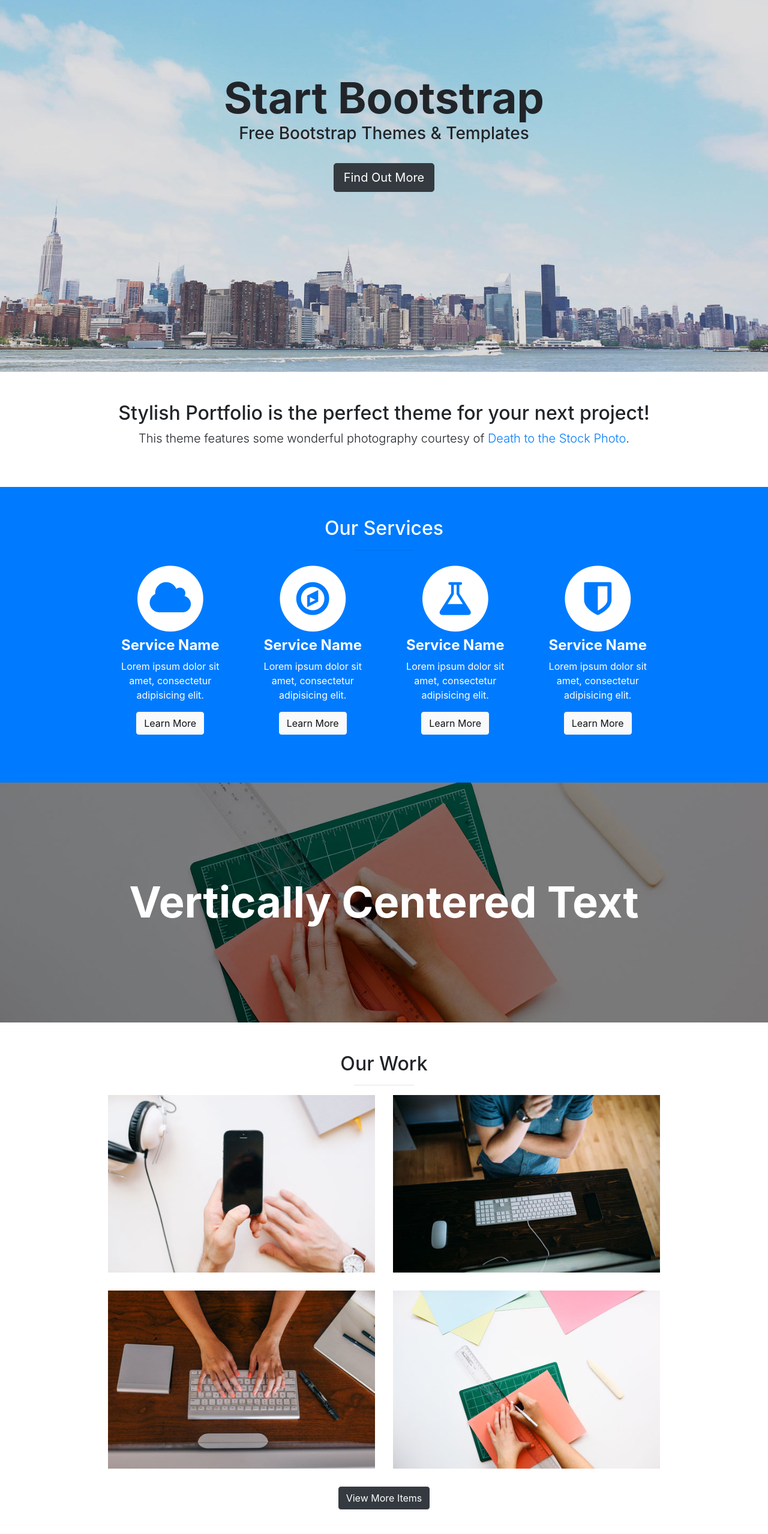
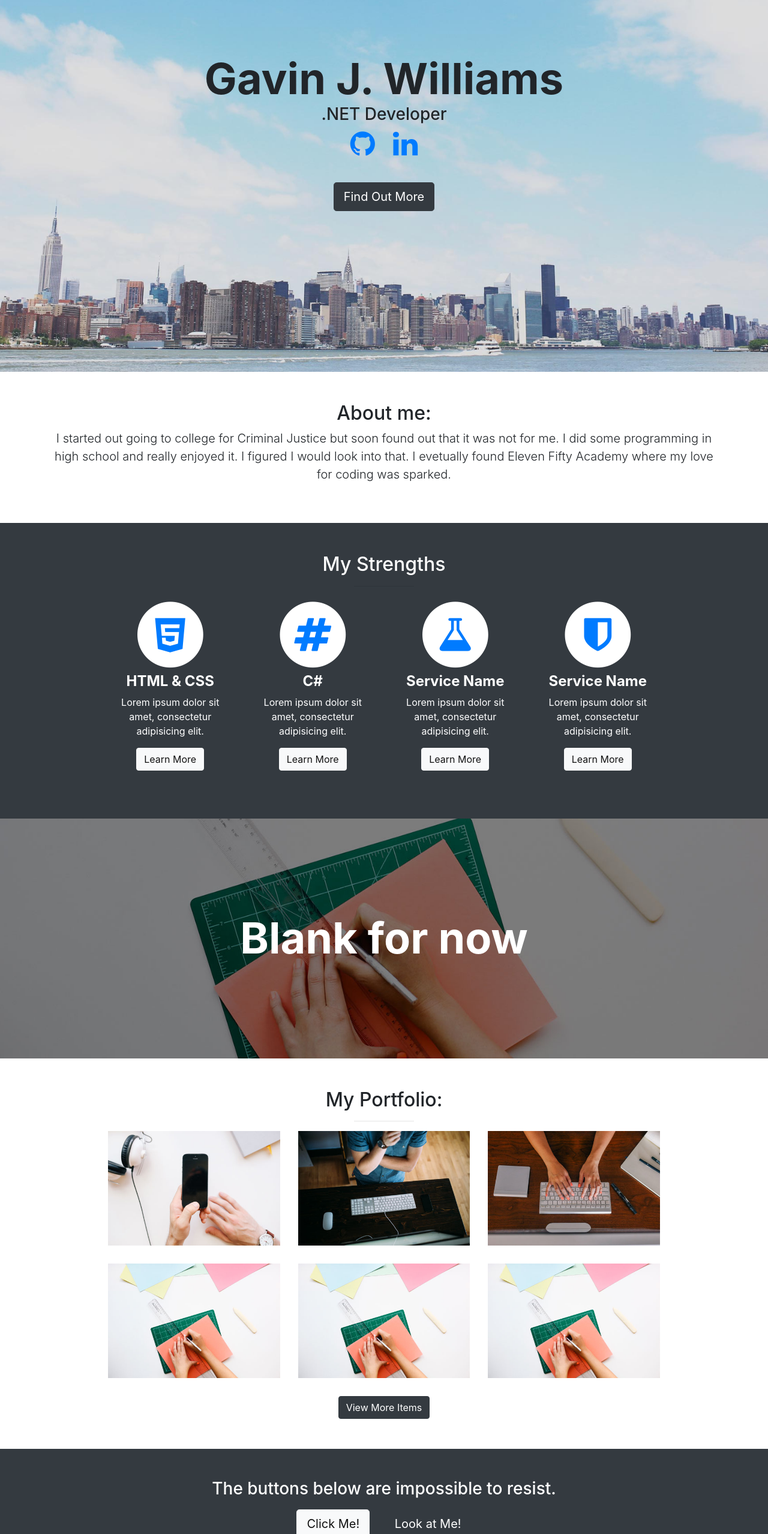
Before and after one commit to Gavjoswil/PortfolioProject, a website with bundled scripts: page index.html in a window 1280 px wide. Shown: the part 180-2738 px from the top of the page at 60% size. Built offline with nearby package versions, Linux system fonts and the light colour scheme.

Commit message:
Initial commit

```diff
--- a/css/stylish-portfolio.css
+++ b/css/stylish-portfolio.css
@@ -228,22 +228,6 @@ hr.small {
 }
 
 
-/* Map */
-
-.map {
-  height: 500px;
-}
-
-@media(max-width:768px) {
-  .map {
-    height: 75%;
-  }
-}
-
-.map iframe {
-  pointer-events: none;
-}
-
 
 /* Footer */
 
--- a/index.html
+++ b/index.html
@@ -8,7 +8,7 @@
     <meta name="description" content="">
     <meta name="author" content="">
 
-    <title>Stylish Portfolio - Start Bootstrap Template</title>
+    <title>Gavin Williams - Portfolio</title>
 
     <!-- Bootstrap Core CSS -->
     <link href="vendor/bootstrap/css/bootstrap.min.css" rel="stylesheet">
@@ -42,7 +42,7 @@
           <a class="js-scroll-trigger" href="#about">About</a>
         </li>
         <li>
-          <a class="js-scroll-trigger" href="#services">Services</a>
+          <a class="js-scroll-trigger" href="#services">Strengths</a>
         </li>
         <li>
           <a class="js-scroll-trigger" href="#portfolio">Portfolio</a>
@@ -56,8 +56,20 @@
     <!-- Header -->
     <header class="header" id="top">
       <div class="text-vertical-center">
-        <h1>Start Bootstrap</h1>
-        <h3>Free Bootstrap Themes &amp; Templates</h3>
+        <h1>Gavin J. Williams</h1>
+        <h3>.NET Developer</h3>
+        <ul class="list-inline">
+          <li class="list-inline-item">
+            <a href="https://github.com/Gavjoswil" target="_blank">
+              <i class="fa fa-github fa-fw fa-3x"></i>
+            </a>
+          </li>
+          <li class="list-inline-item">
+            <a href="https://www.linkedin.com/in/gavin-williams-951709148/" target="_blank">
+              <i class="fa fa-linkedin fa-fw fa-3x"></i>
+            </a>
+          </li>
+        </ul>
         <br>
         <a href="#about" class="btn btn-dark btn-lg js-scroll-trigger">Find Out More</a>
       </div>
@@ -66,29 +78,28 @@
     <!-- About -->
     <section id="about" class="about">
       <div class="container text-center">
-        <h2>Stylish Portfolio is the perfect theme for your next project!</h2>
-        <p class="lead">This theme features some wonderful photography courtesy of
-          <a target="_blank" href="http://join.deathtothestockphoto.com/">Death to the Stock Photo</a>.</p>
+        <h2>About me:</h2>
+        <p class="lead">I started out going to college for Criminal Justice but soon found out that it was not for me. I did some programming in high school and really enjoyed it. I figured I would look into that. I evetually found Eleven Fifty Academy where my love for coding was sparked.</p>
       </div>
       <!-- /.container -->
     </section>
 
     <!-- Services -->
-    <section id="services" class="services bg-primary text-white">
+    <section id="services" class="services bg-dark text-white">
       <div class="container">
         <div class="row text-center">
           <div class="col-lg-10 mx-auto">
-            <h2>Our Services</h2>
+            <h2>My Strengths</h2>
             <hr class="small">
             <div class="row">
               <div class="col-md-3 col-sm-6">
                 <div class="service-item">
                   <span class="fa-stack fa-4x">
                     <i class="fa fa-circle fa-stack-2x"></i>
-                    <i class="fa fa-cloud fa-stack-1x text-primary"></i>
+                    <i class="fa fa-html5 fa-stack-1x text-primary"></i>
                   </span>
                   <h4>
-                    <strong>Service Name</strong>
+                    <strong>HTML &amp; CSS</strong>
                   </h4>
                   <p>Lorem ipsum dolor sit amet, consectetur adipisicing elit.</p>
                   <a href="#" class="btn btn-light">Learn More</a>
@@ -98,10 +109,10 @@
                 <div class="service-item">
                   <span class="fa-stack fa-4x">
                     <i class="fa fa-circle fa-stack-2x"></i>
-                    <i class="fa fa-compass fa-stack-1x text-primary"></i>
+                    <i class="fa fa-hashtag fa-stack-1x text-primary"></i>
                   </span>
                   <h4>
-                    <strong>Service Name</strong>
+                    <strong>C#</strong>
                   </h4>
                   <p>Lorem ipsum dolor sit amet, consectetur adipisicing elit.</p>
                   <a href="#" class="btn btn-light">Learn More</a>
@@ -146,7 +157,7 @@
     <!-- Callout -->
     <aside class="callout">
       <div class="text-vertical-center">
-        <h1>Vertically Centered Text</h1>
+        <h1>Blank for now</h1>
       </div>
     </aside>
 
@@ -155,31 +166,45 @@
       <div class="container">
         <div class="row">
           <div class="col-lg-10 mx-auto text-center">
-            <h2>Our Work</h2>
+            <h2>My Portfolio:</h2>
             <hr class="small">
             <div class="row">
-              <div class="col-md-6">
+              <div class="col-md-4">
                 <div class="portfolio-item">
-                  <a href="#">
+                  <a href="https://github.com/Gavjoswil">
                     <img class="img-portfolio img-fluid" src="img/portfolio-1.jpg">
                   </a>
                 </div>
               </div>
-              <div class="col-md-6">
+              <div class="col-md-4">
                 <div class="portfolio-item">
-                  <a href="#">
+                  <a href="https://codepen.io/Gavjoswil/pen/yPNEEx">
                     <img class="img-portfolio img-fluid" src="img/portfolio-2.jpg">
                   </a>
                 </div>
               </div>
-              <div class="col-md-6">
+              <div class="col-md-4">
                 <div class="portfolio-item">
-                  <a href="#">
+                  <a href="">
                     <img class="img-portfolio img-fluid" src="img/portfolio-3.jpg">
                   </a>
                 </div>
               </div>
-              <div class="col-md-6">
+              <div class="col-md-4">
+                <div class="portfolio-item">
+                  <a href="#">
+                    <img class="img-portfolio img-fluid" src="img/portfolio-4.jpg">
+                  </a>
+                </div>
+              </div>
+              <div class="col-md-4">
+                <div class="portfolio-item">
+                  <a href="#">
+                    <img class="img-portfolio img-fluid" src="img/portfolio-4.jpg">
+                  </a>
+                </div>
+              </div>
+              <div class="col-md-4">
                 <div class="portfolio-item">
                   <a href="#">
                     <img class="img-portfolio img-fluid" src="img/portfolio-4.jpg">
@@ -198,7 +223,7 @@
     </section>
 
     <!-- Call to Action -->
-    <aside class="call-to-action bg-primary text-white">
+    <aside class="call-to-action bg-dark text-white">
       <div class="container text-center">
         <h3>The buttons below are impossible to resist.</h3>
         <a href="#" class="btn btn-lg btn-light">Click Me!</a>
@@ -206,17 +231,8 @@
       </div>
     </aside>
 
-    <!-- Map -->
-    <section id="contact" class="map">
-      <iframe width="100%" height="100%" frameborder="0" scrolling="no" marginheight="0" marginwidth="0" src="https://maps.google.com/maps?f=q&amp;source=s_q&amp;hl=en&amp;geocode=&amp;q=Twitter,+Inc.,+Market+Street,+San+Francisco,+CA&amp;aq=0&amp;oq=twitter&amp;sll=28.659344,-81.187888&amp;sspn=0.128789,0.264187&amp;ie=UTF8&amp;hq=Twitter,+Inc.,+Market+Street,+San+Francisco,+CA&amp;t=m&amp;z=15&amp;iwloc=A&amp;output=embed"></iframe>
-      <br/>
-      <small>
-        <a href="https://maps.google.com/maps?f=q&amp;source=embed&amp;hl=en&amp;geocode=&amp;q=Twitter,+Inc.,+Market+Street,+San+Francisco,+CA&amp;aq=0&amp;oq=twitter&amp;sll=28.659344,-81.187888&amp;sspn=0.128789,0.264187&amp;ie=UTF8&amp;hq=Twitter,+Inc.,+Market+Street,+San+Francisco,+CA&amp;t=m&amp;z=15&amp;iwloc=A"></a>
-      </small>
-    </section>
-
     <!-- Footer -->
-    <footer>
+    <footer id="contact">
       <div class="container">
         <div class="row">
           <div class="col-lg-10 mx-auto text-center">
@@ -231,24 +247,19 @@
                 (123) 456-7890</li>
               <li>
                 <i class="fa fa-envelope-o fa-fw"></i>
-                <a href="mailto:name@example.com">name@example.com</a>
+                <a href="mailto:name@example.com">gjosephw24@gmail.com</a>
               </li>
             </ul>
             <br>
             <ul class="list-inline">
               <li class="list-inline-item">
-                <a href="#">
-                  <i class="fa fa-facebook fa-fw fa-3x"></i>
+                <a href="https://github.com/Gavjoswil">
+                  <i class="fa fa-github fa-fw fa-3x"></i>
                 </a>
               </li>
               <li class="list-inline-item">
-                <a href="#">
-                  <i class="fa fa-twitter fa-fw fa-3x"></i>
-                </a>
-              </li>
-              <li class="list-inline-item">
-                <a href="#">
-                  <i class="fa fa-dribbble fa-fw fa-3x"></i>
+                <a href="https://www.linkedin.com/in/gavin-williams-951709148/">
+                  <i class="fa fa-linkedin fa-fw fa-3x"></i>
                 </a>
               </li>
             </ul>
```
